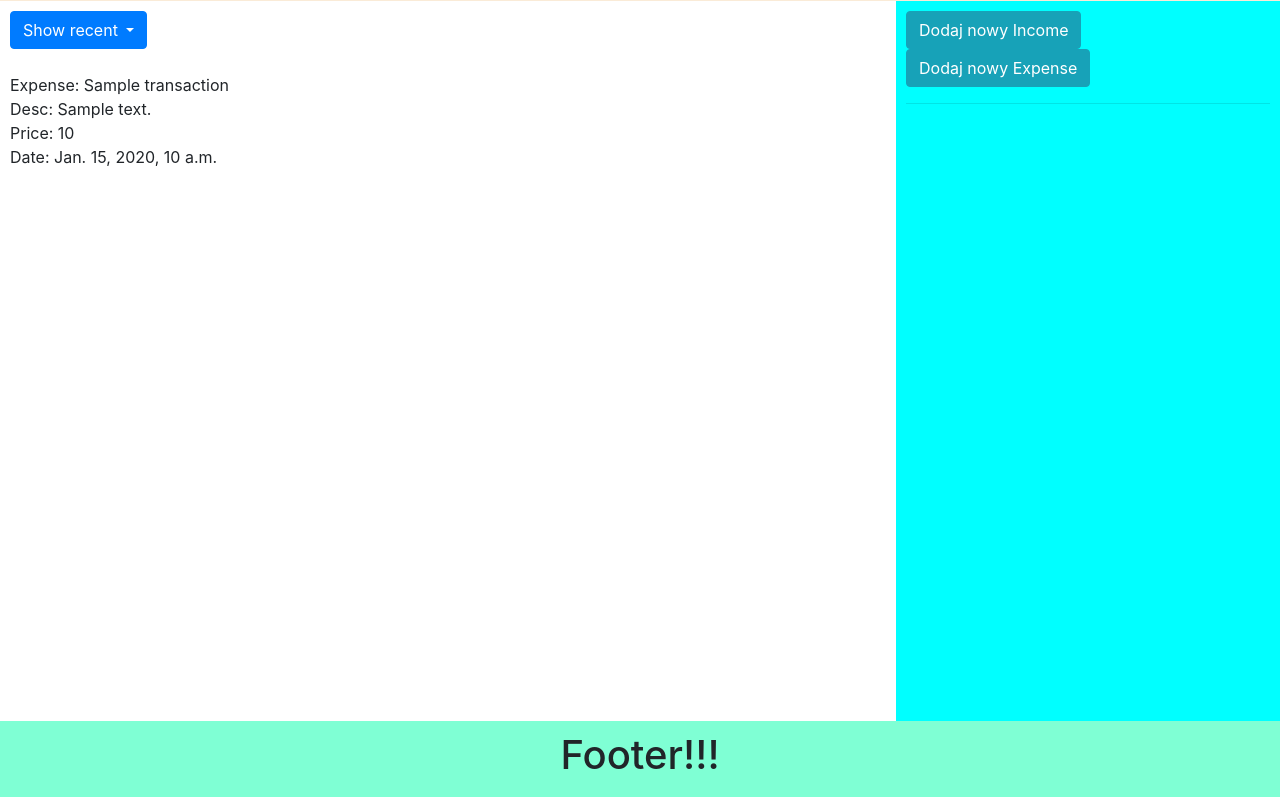
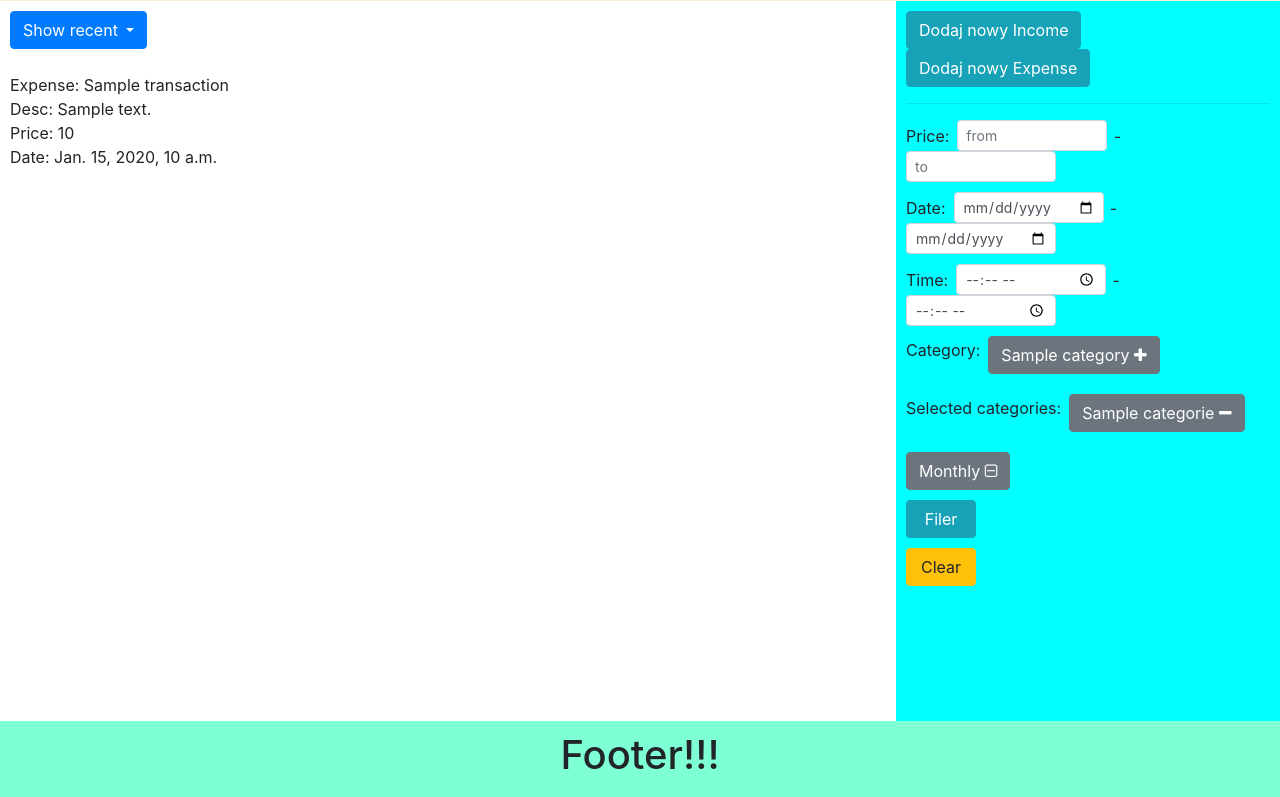
Before and after one commit to Virentoo/SzkieletowkaProjekt, a Django app: template budget/templates/budget/budget_recent.html in a window 1280 px wide. Shown: the part 87-884 px from the top of the page. Run offline with Django 3.2, Linux system fonts and the light colour scheme; the template is opened without the code that fills it: most values are stand-ins (such as "Sample title", 1, 10 or a date in 2020); parts of the project's set-up code (start-up, migrations or seed data) failed here and were passed over; some libraries are stand-ins or nearby versions.

Commit message:
First version of Filter

```diff
--- a/budget/static/budget/base_styles.css
+++ b/budget/static/budget/base_styles.css
@@ -1,6 +1,10 @@
 
 #income_button, #expense_button {
 
+}
+
+#priceInFrom, #priceInTo, #dateInFrom, #dateInTo, #timeInFrom, #timeInTo {
+    width: 150px;
 }
 
 div#container {
--- a/budget/templates/budget/base.html
+++ b/budget/templates/budget/base.html
@@ -6,9 +6,11 @@
     <title>base</title>
     <link rel="stylesheet" href="{% static '/budget/base_styles.css' %}">
     <link rel="stylesheet" href="https://maxcdn.bootstrapcdn.com/bootstrap/4.3.1/css/bootstrap.min.css">
+
     <script src="https://ajax.googleapis.com/ajax/libs/jquery/3.3.1/jquery.min.js"></script>
     <script src="https://cdnjs.cloudflare.com/ajax/libs/popper.js/1.14.7/umd/popper.min.js"></script>
     <script src="https://maxcdn.bootstrapcdn.com/bootstrap/4.3.1/js/bootstrap.min.js"></script>
+
     {% block head %}
     {% endblock head %}
 </head>
--- a/budget/templates/budget/budget_recent.html
+++ b/budget/templates/budget/budget_recent.html
@@ -1,5 +1,9 @@
 {% extends "budget/base.html" %}
 {% load static %}
+
+{% block head %}
+    <link rel="stylesheet" href="https://cdnjs.cloudflare.com/ajax/libs/font-awesome/4.7.0/css/font-awesome.min.css">
+{% endblock %}
 <body>
 {% block upper_icon %}
     <th style="width: 50px">
@@ -63,6 +67,87 @@
         </form>
         <hr>
         {% block short_details %}
+            <form action="{% url 'budget/recent' %}" method="post">
+                {% csrf_token %}
+                <div id="filer-form-price" class="form-inline">
+                    <label for="priceInFrom" class="mr-sm-2">Price:</label>
+                    <input name="priceFrom" type="number" class="col-0 form-control form-control-sm" id="priceInFrom"
+                           placeholder="from" value={{ form.priceFrom.value }}>
+                    <label for="priceInTo" style="width: 20px"> - </label>
+                    <input name="priceTo" type="number" class="form-control form-control-sm" id="priceInTo"
+                           placeholder="to" value={{ form.priceTo.value }}/>
+                </div>
+                <div id="filter-form-date" class="form-inline" style="padding-top: 10px">
+                    <label for="dateInFrom" class="mr-sm-2">Date:</label>
+                    <input name="dateFrom" type="date" id="dateInFrom" placeholder="dd/mm/yyyy"
+                           data-date-format="dd/mm/yyyy"
+                           class="col-0 form-control form-control-sm"
+                           data-provide="datepicker-inline"
+                           value={{ form.dateFrom.value }}>
+                    <label for="dateInTo" style="width: 20px"> - </label>
+                    <input name="dateTo" type="date" id="dateInTo" placeholder="dd/mm/yyyy"
+                           data-date-format="dd/mm/yyyy"
+                           class="col-0 form-control form-control-sm"
+                           data-provide="datepicker-inline"
+                           value={{ form.dateTo.value }}>
+                </div>
+                <div id="filter-form-time" class="form-inline" style="padding-top: 10px">
+                    <label for="timeInFrom" class="mr-sm-2">Time:</label>
+                    <input name="timeFrom" type="time" id="timeInFrom" placeholder="hh:mm"
+                           class="col-0 form-control form-control-sm"
+                           value={{ form.timeFrom.value }}>
+                    <label for="timeInTo" style="width: 20px"> - </label>
+                    <input name="timeTo" type="time" id="timeInTo" placeholder="hh:mm"
+                           class="col-0 form-control form-control-sm"
+                           value={{ form.timeTo.value }}>
+                </div>
+                <div id="filter-form-category" class="form-inline">
+                    <label for="categoryInForm" class="mr-sm-2">Category:</label>
+                    {% for category in categories %}
+                        {% if not selected_categories or category not in selected_categories %}
+                            <button name="recCategory" value={{ category.id }} type="submit" class="btn btn-secondary"
+                                    style="margin-right: 5px; margin-top: 10px">{{ category.name }}
+                                <i class="fa fa-plus"></i></button>
+                        {% else %}
+                        {% endif %}
+                    {% endfor %}
+                </div>
+                <div id="filter-form-selected_category" class="form-inline" style="padding-top: 10px">
+                    {% if selected_categories %}
+                        <label for="categoryInForm" class="mr-sm-2">Selected categories:</label>
+                        {% for categorie in selected_categories %}
+                            <button name="remCategory" value={{ categorie.id }} type="submit" class="btn btn-secondary"
+                                    style="margin-right: 5px; margin-top: 10px">{{ categorie.name }}
+                                <i class="fa fa-minus"></i>
+                            </button>
+                        {% endfor %}
+                    {% endif %}
+                </div>
+                <div id="filter-form-monthly" class="form-inline" style="padding-top: 10px">
+                    {% if not in_monthly %}
+                        <button name="monthly" value=True type="submit" class="btn btn-secondary"
+                                style="margin-right: 5px; margin-top: 10px">Monthly
+                            <i class="fa fa-minus-square-o"></i>
+                        </button>
+                    {% elif in_monthly == "True" %}
+                        <button name="monthly" value=False type="submit" class="btn btn-secondary"
+                                style="margin-right: 5px; margin-top: 10px">Monthly
+                            <i class="fa fa-square"></i>
+                        </button>
+                    {% else %}
+                        <button name="monthly" type="submit" class="btn btn-secondary"
+                                style="margin-right: 5px; margin-top: 10px">Monthly
+                            <i class="fa fa-square-o"></i>
+                        </button>
+                    {% endif %}
+                </div>
+                <input class="btn btn-info" type="submit" value="Filer" style="margin-top: 10px; width: 70px">
+            </form>
+            <div id="filter-form-buttons" style="margin-top: 10px">
+                <form action="{% url 'budget/recent' %}" method="get">
+                    <input class="btn btn-warning" type="submit" value="Clear" style="width: 70px">
+                </form>
+            </div>
         {% endblock %}
     </div>
 {% endblock %}
```
Also changed, not shown: budget/forms.py (added, +10 -0 lines), budget/utils.py (added, +14 -0 lines), budget/views.py (+66 -5 lines), db.sqlite3.
